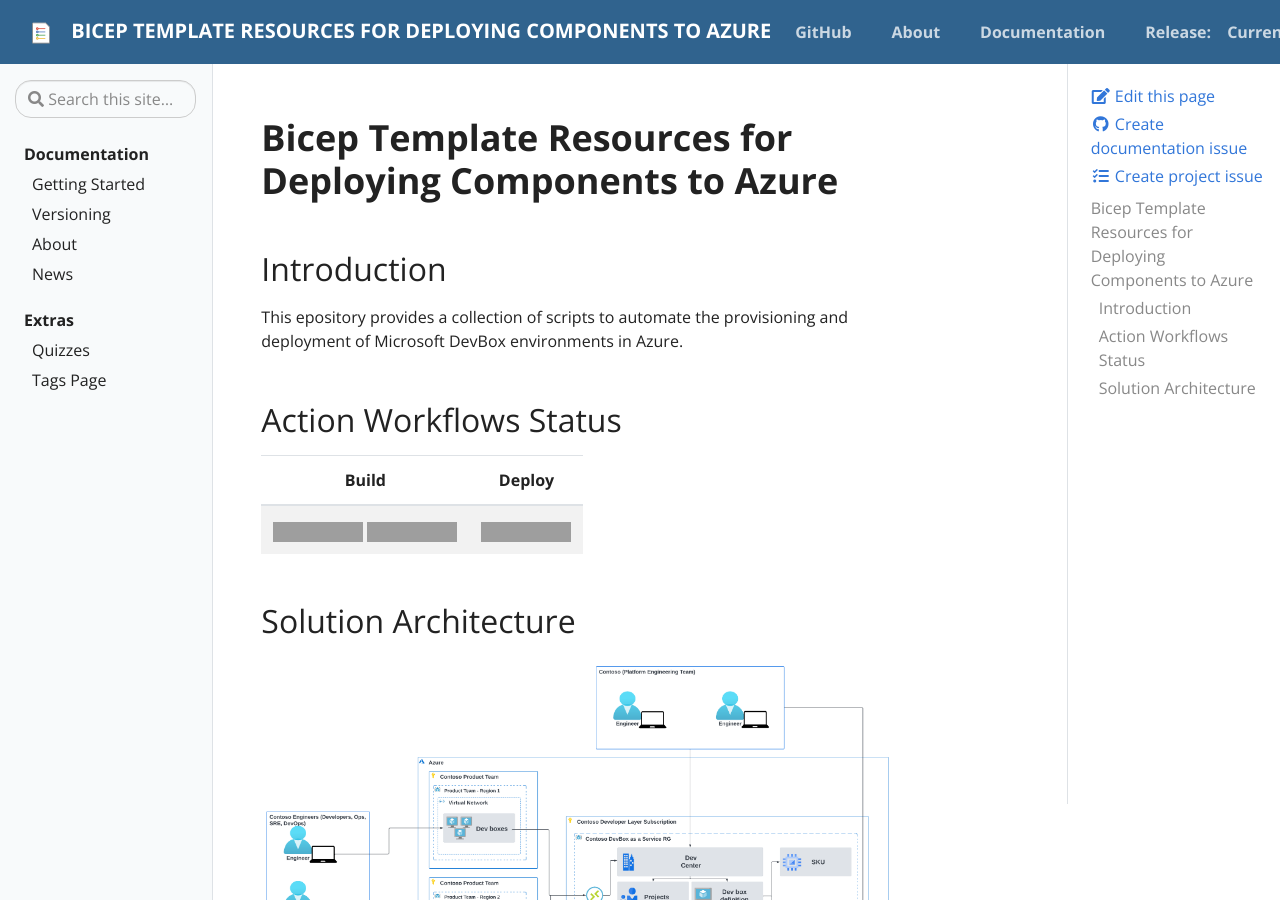
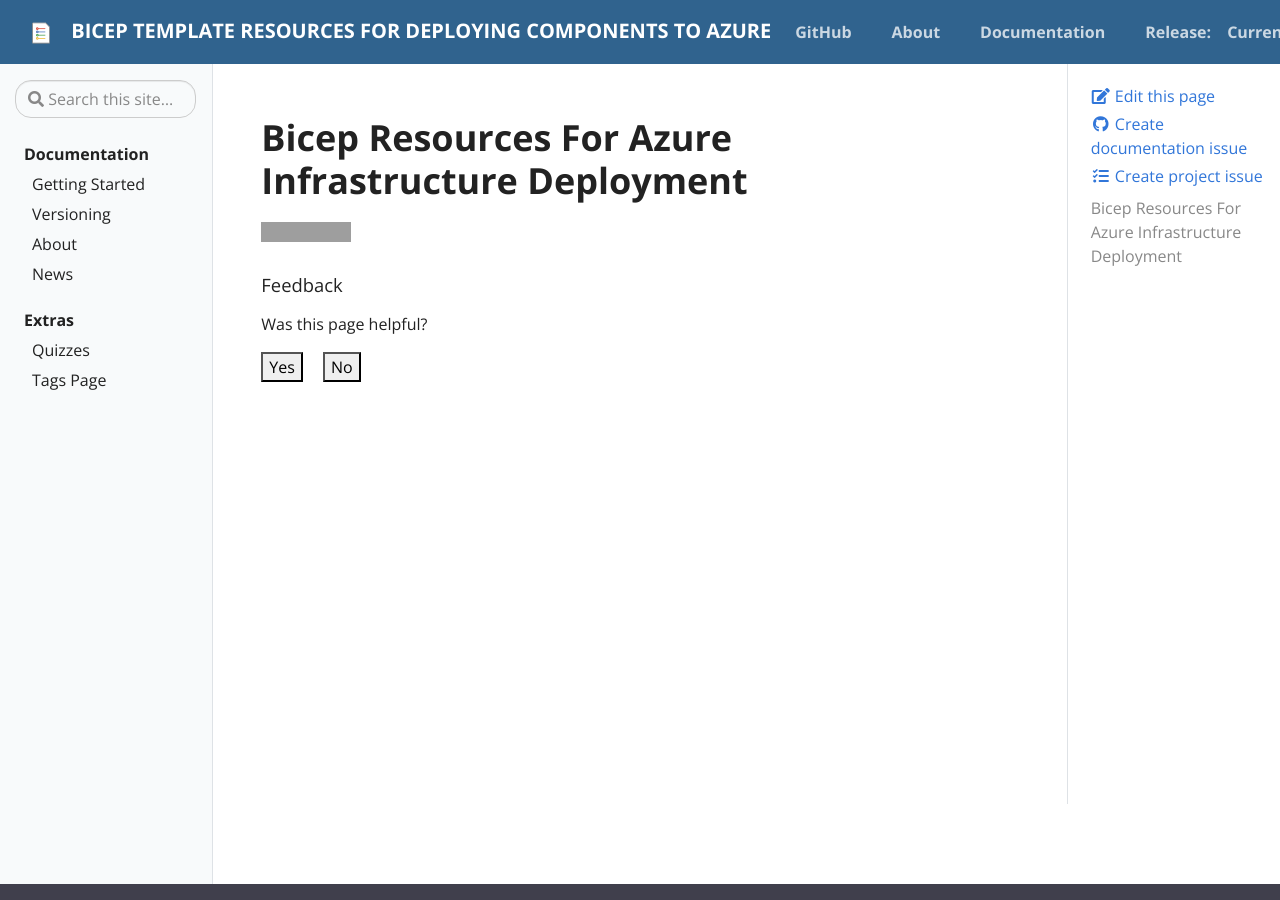
Before and after one commit to Evilazaro/BicepResources, a Jekyll site: the page built from docs/pages/index.md, in a window 1280 px wide and 900 px high. Built offline with Jekyll 4.4.1, drawn with Linux system fonts in a browser that asks for light colours; grey boxes are pictures that could not be loaded.

Commit message:
Adjusting files

```diff
--- a/docs/pages/index.md
+++ b/docs/pages/index.md
@@ -4,17 +4,6 @@ title: Bicep Template Resources for Deploying Components to Azure
 permalink: /
 ---
 
-# Bicep Template Resources for Deploying Components to Azure
-## Introduction
+# Bicep Resources For Azure Infrastructure Deployment
 
-This epository provides a collection of scripts to automate the provisioning and deployment of Microsoft DevBox environments in Azure.
-
-## Action Workflows Status
-
-|                                                                                                 Build                                                                                                |                                                                                                      Deploy                                                                                                      |
-|:----------------------------------------------------------------------------------------------------------------------------------------------------------------------------------------------------:|:----------------------------------------------------------------------------------------------------------------------------------------------------------------------------------------------------------------:|
-| [![Test Login To Azure](https://github.com/Evilazaro/MicrosoftDevBox/actions/workflows/testLoginToAzure.yaml/badge.svg)](https://github.com/Evilazaro/MicrosoftDevBox/actions/workflows/testLoginToAzure.yaml) [![DevBox as a Service CI](https://github.com/Evilazaro/MicrosoftDevBox/actions/workflows/devBox-CI.yaml/badge.svg)](https://github.com/Evilazaro/MicrosoftDevBox/actions/workflows/devBox-CI.yaml)  |[![DevBox as a Service CI and CD](https://github.com/Evilazaro/MicrosoftDevBox/actions/workflows/deployDevBox.yaml/badge.svg)](https://github.com/Evilazaro/MicrosoftDevBox/actions/workflows/deployDevBox.yaml) |
-
-## Solution Architecture
-
-![Solution Architecture](../assets/img/ContosoDevBox.png)
+[![Bicep Resources CI](https://github.com/Evilazaro/BicepResources/actions/workflows/bicepResourcesCI.yaml/badge.svg)](https://github.com/Evilazaro/BicepResources/actions/workflows/bicepResourcesCI.yaml)
```
Also changed, not shown: README.md.
